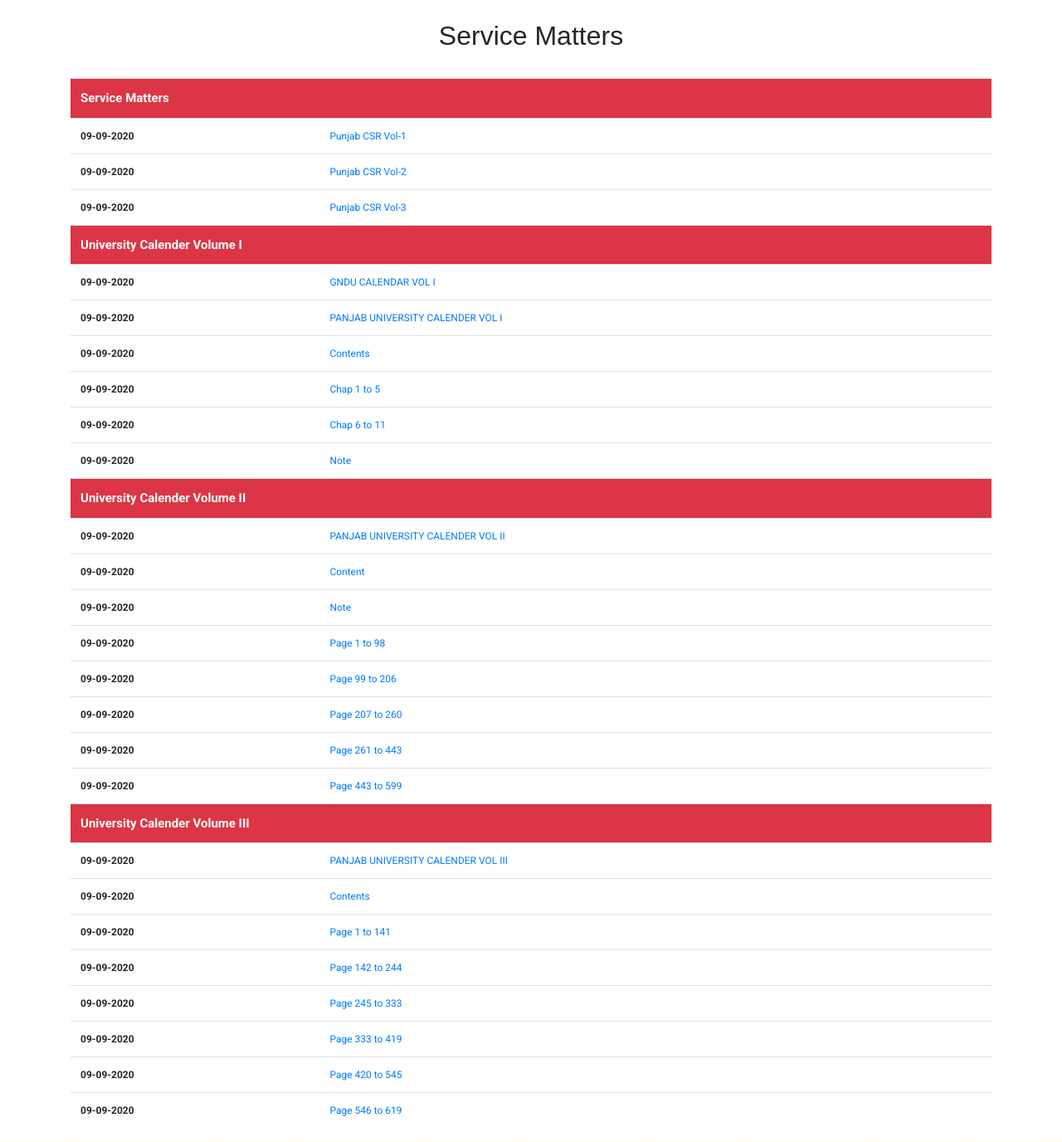
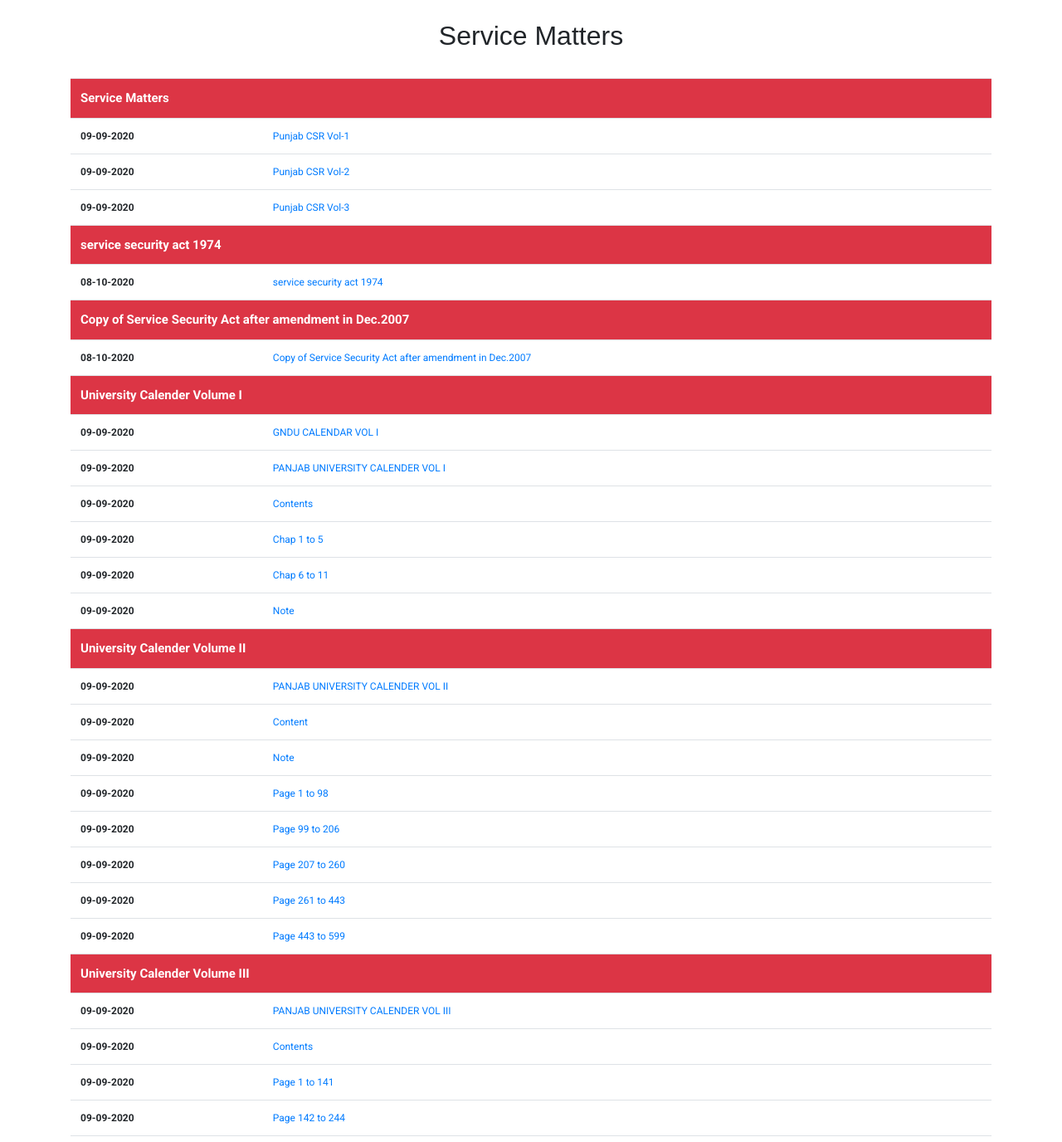
Before and after one commit to rkb9878/AUCT, a PHP site: page /serviceMatters.php in a window 1280 px wide. Shown: the part 249-1625 px from the top of the page at 83% size. Run offline with PHP 8.4, Linux system fonts and the light colour scheme; some libraries are stand-ins or nearby versions; some web fonts are replaced.

Commit message:
changes in service matter and added act

```diff
--- a/serviceMatters.php
+++ b/serviceMatters.php
@@ -32,6 +32,23 @@
                 <th>09-09-2020</th>
                 <td><a target="_blank" href="media/ServiceMetters/SM/CSR3.doc">Punjab CSR Vol-3</a></td>
             </tr>
+
+            <tr class="bg-danger">
+                <th colspan="2" style="font-size: 15px;color: white">service security act 1974</th>
+            </tr>
+
+            <tr>
+                <th>08-10-2020</th>
+                <td><a target="_blank" href="media/act1974.docx">service security act 1974</a></td>
+            </tr>
+            <tr class="bg-danger">
+                <th colspan="2" style="font-size: 15px;color: white">Copy of Service Security Act after amendment in Dec.2007</th>
+            </tr>
+            <tr>
+                <th>08-10-2020</th>
+                <td><a target="_blank" href="media/ServiceMetters/act1971.pdf">Copy of Service Security Act after amendment in Dec.2007</a></td>
+            </tr>
+
             <tr class="bg-danger">
                 <th colspan="2" style="font-size: 15px;color: white">University Calender Volume I</th>
             </tr>
```
Also changed, not shown: 2 other files.
